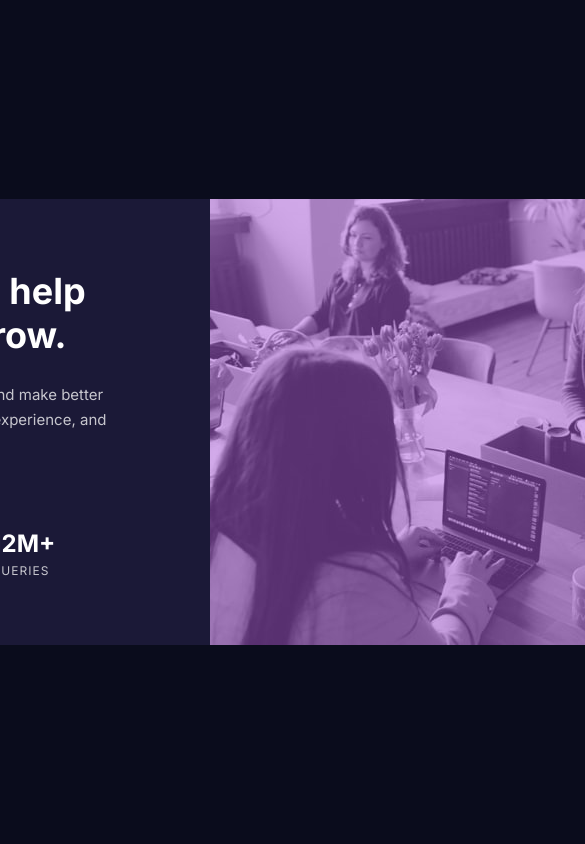
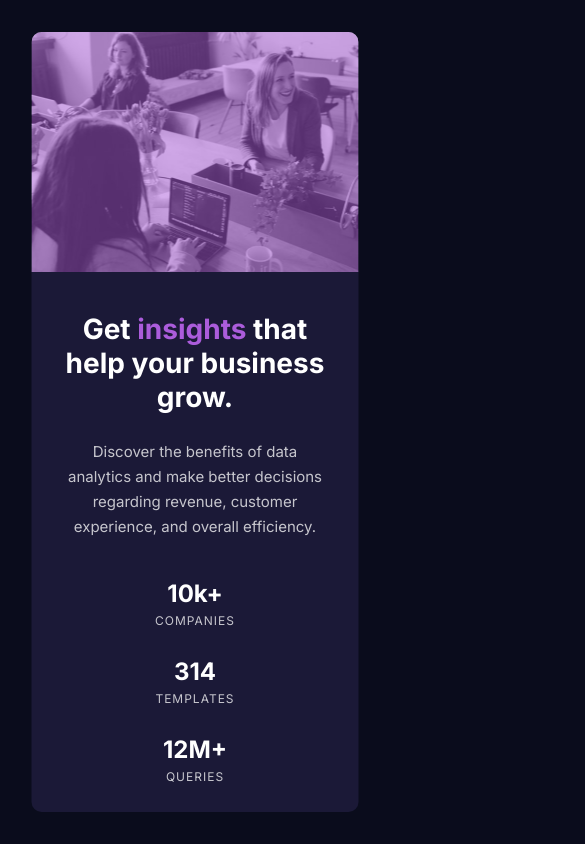
Before and after one commit to Ahmedalzarka/stats-preview-card-component-main, a plain HTML site: page index.html in a window 390 px wide. Shown: the top 844 px of the page, 585 px wide, since content can reach past the window. Drawn offline with Linux system fonts and the light colour scheme.

Commit message:
media querry

```diff
--- a/css/app.css
+++ b/css/app.css
@@ -91,3 +91,45 @@ span{
     opacity: 0.75;
     line-height: 25px;
 }
+#mobile-image{
+    display: none;
+}
+@media (max-width: 1100px){
+    .container{
+        display: flex;
+        flex-direction: column;
+        width: 327px;
+        height: 780px;
+    }
+    #background-image{
+        order: 1;
+        display: none;
+    }
+    .hero-sec{
+        order: 2;
+        padding:40px 31px 31px 31px;
+        text-align: center;
+    }
+    h1{
+        font-size: 2.8em;
+    }
+    span{
+        font-size: 28px;
+    }
+    .stats-box{
+        flex-direction: column;
+    }
+    #mobile-image{
+        display: block;
+        width: 100%;
+        height: 100%;
+        object-fit: cover;
+    }
+    .stats-box{
+        gap: 24px;
+        margin-top: 40px;
+    }
+    .stats{
+        margin: 0;
+    }
+}
--- a/index.html
+++ b/index.html
@@ -33,6 +33,7 @@
       </div>
       <div class="image-container">
         <img src="images/image-header-desktop.jpg" id="background-image">
+        <img src="images/image-header-mobile.jpg"  id="mobile-image">
       </div>
     </div>
   </main>
```
